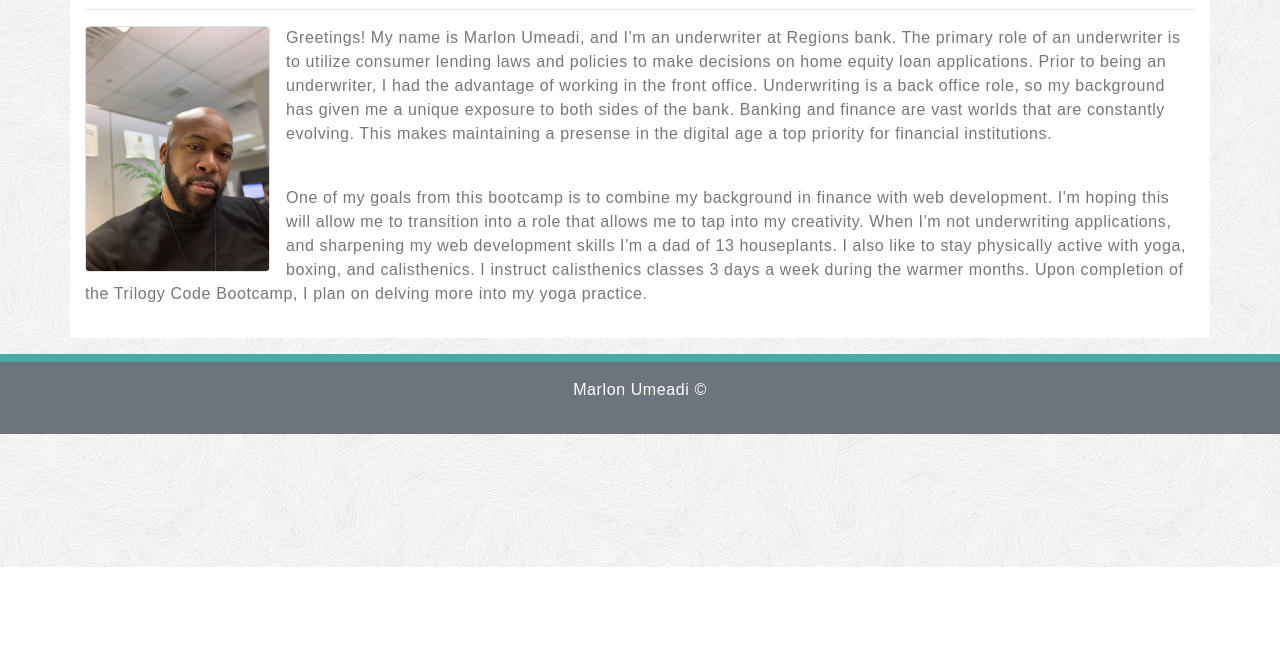
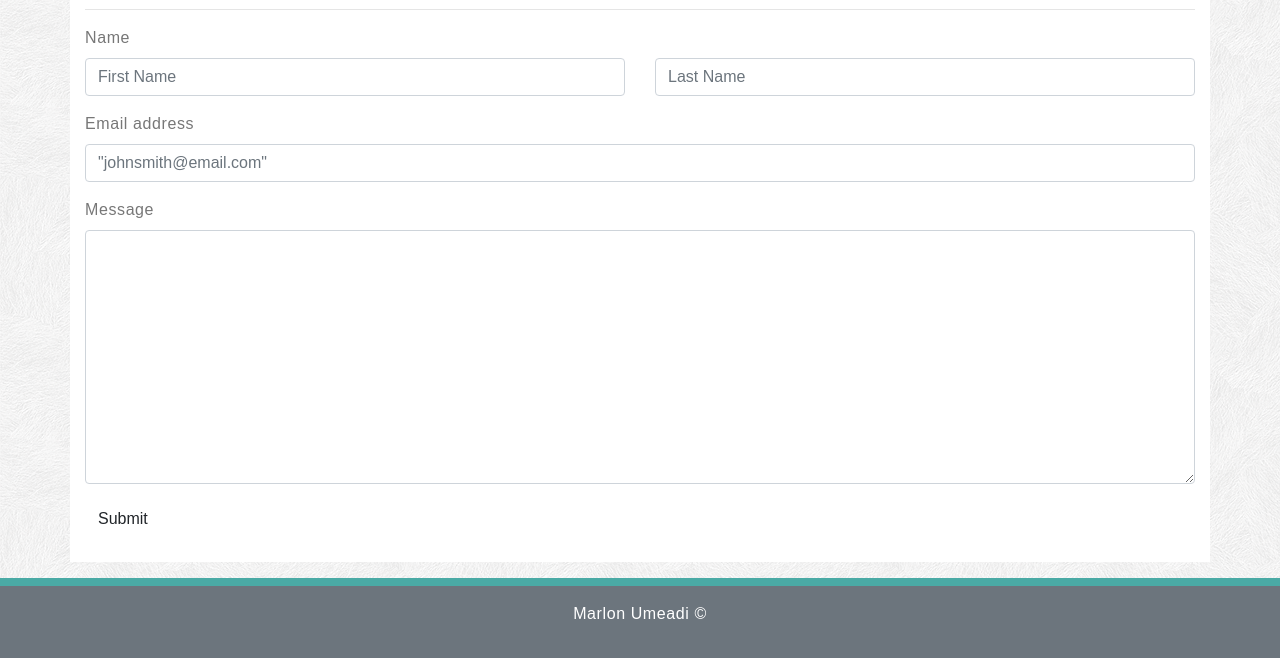
Before and after one commit to umeadi/Bootstrap-Portfolio, a plain HTML site: page contact.html in a window 1280 px wide. Shown: the part 233-891 px from the top of the page. Before the commit the page ends 800 px from the top, so only its background shows below. Drawn offline with nearby package versions, Linux system fonts and the light colour scheme.

Commit message:
main contents updates

```diff
--- a/contact.html
+++ b/contact.html
@@ -2,12 +2,11 @@
 <html lang="en">
     <head>
         <meta charset="utf-8">
-
         <title>About Marlon Umeadi</title>
-
         <meta name="viewport" content="width=device-width, initial-scale=1">
         <link rel="stylesheet" href="https://stackpath.bootstrapcdn.com/bootstrap/4.3.1/css/bootstrap.min.css" integrity="sha384-ggOyR0iXCbMQv3Xipma34MD+dH/1fQ784/j6cY/iJTQUOhcWr7x9JvoRxT2MZw1T" crossorigin="anonymous">
         <link rel="stylesheet" href="style.css" type="text/css">
+        <meta name="viewport" content="width=device-width, initial-scale=1, shrink-to-fit=no">
     </head>
     <body>
       <header class="bg-white">
@@ -15,8 +14,6 @@
               <div class="container p-0">
                   <div class="row no-gutters justify-content-between w-100">
                       <h1 class="col-md-auto font-weight-bold text-light p-3 m-0 text-responsive text-center">Marlon Umeadi</h1>
-
-
                       <ul class="nav navbar row text-center no-gutters col-md-auto p-0">
                           <li class="col nav-item active">
                               <a class="nav-link" href="index.html">About</a>
@@ -33,29 +30,38 @@
           </nav>
       </header>
       <br>
-      <div class="my-3 py-3 bg-white container">
-          <h2 class="font-weight-bold">About Me</h2>
-
-          <hr>
-
-          <div>
-              <img class="col-2 col-auto img-thumbnail float-left mr-3 p-0" src="Assets/profile.jpg" alt="Marlon Umeadi Profile Picture">
-              <p class="biotext">
-                  Greetings! My name is Marlon Umeadi, and I'm an underwriter at Regions bank. The primary role of an underwriter is to utilize consumer lending laws and policies to make decisions on home equity loan applications. Prior to being an underwriter, I had the advantage of working in the front office. Underwriting is a back office role, so my background has given me a unique exposure to both sides of the bank. Banking and finance are vast worlds that are constantly evolving. This makes maintaining a presense in the digital age a top priority for financial institutions.
-              </p>
-              <br>
-              <p class="biotext">
-                  One of my goals from this bootcamp is to combine my background in finance with web development. I'm hoping this will allow me to transition into a role that allows me to tap into my creativity. When I'm not underwriting applications, and sharpening my web development skills I'm a dad of 13 houseplants. I also like to stay physically active with yoga, boxing, and calisthenics. I instruct calisthenics classes 3 days a week during the warmer months. Upon completion of the Trilogy Code Bootcamp, I plan on delving more into my yoga practice.
-              </p>
-          </div>
-      </div>
-      </div>
+      <main>
+        <div class="my-3 py-3 bg-white container">
+            <h2 class="font-weight-bold">Contact</h2>
+            <hr>
+            <form>
+                <div class="form-group">
+                    <label for="Name">Name</label>
+                    <div class="row">
+                        <div class="col-sm-6 col-12">
+                            <input class="form-control" type="text" id="Name" name="name" placeholder="First Name">
+                        </div>
+                        <div class="col-sm-6 d-none d-sm-flex">
+                            <input class="form-control" type="text" id="Name" name="name" placeholder="Last Name">
+                        </div>
+                    </div>
+                </div>
+                <div class="form-group">
+                    <label for="Email">Email address</label>
+                    <input class="form-control" type="email" id="Email" name="email" placeholder="&quot;johnsmith@email.com&quot;">
+                </div>
+                <div class="form-group">
+                        <label for="Text">Message</label>
+                    <textarea class="form-control" id="Text" rows="10" cols="100" placeholder=""></textarea>
+                </div>
+                <button type="submit" class="btn mb-2" value="Submit">Submit</button>
+            </form>
+        </div>
+    </main>
       <footer class="footer bg-secondary mt-auto py-3">
           <div class="container">
               <p class="text-center text-white">Marlon Umeadi &copy;</p>
           </div>
       </footer>
-
-
   </body>
 </html>
```
Also changed, not shown: index.html (+0 -6 lines), portfolio.html (+8 -8 lines).
